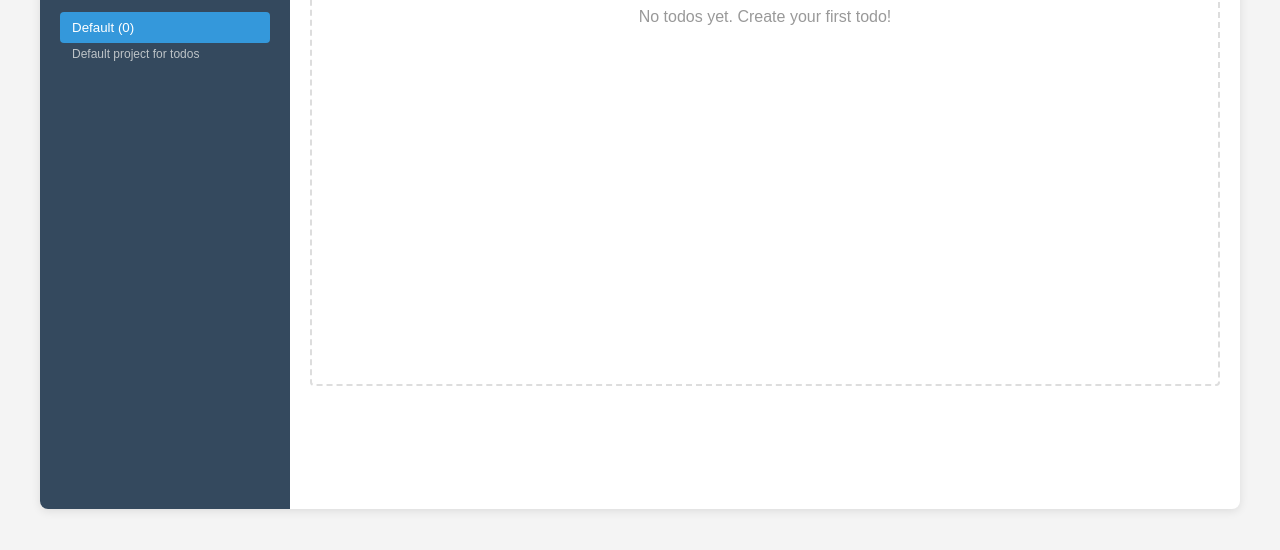
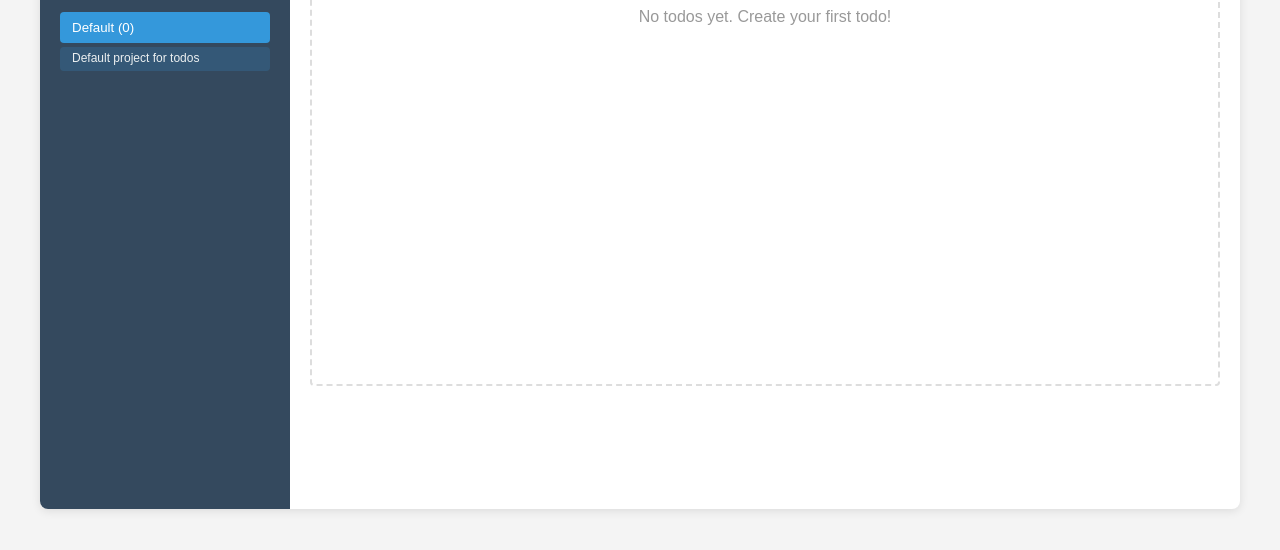
Before and after one commit to warlockobo/todolist, a website built with webpack: page src/index.html in a window 1280 px wide. Shown: the part 188-738 px from the top of the page. Built offline with nearby package versions, Linux system fonts and the light colour scheme.

Commit message:
added background to project description

```diff
--- a/src/style.css
+++ b/src/style.css
@@ -137,6 +137,14 @@ header h1 {
     color: #bdc3c7;
     line-height: 1.3;
     padding-left: 12px;
+    padding: 4px 12px;
+    border-radius: 4px;
+    transition: background-color 0.3s;
+}
+
+.project-description.active {
+    background-color: rgba(52, 152, 219, 0.2);
+    color: #ecf0f1;
 }
 
 .project-delete-btn {
--- a/src/ui.js
+++ b/src/ui.js
@@ -74,7 +74,7 @@ class UI {
                     <button class="project-btn ${project.id === this.todoManager.getCurrentProject()?.id ? 'active' : ''}">
                         ${project.name} (${project.getTodoCount()})
                     </button>
-                    ${project.description ? `<p class="project-description">${project.description}</p>` : ''}
+                    ${project.description ? `<p class="project-description ${project.id === this.todoManager.getCurrentProject()?.id ? 'active' : ''}">${project.description}</p>` : ''}
                 </div>
                 ${project.name !== 'Default' ? `<button class="project-delete-btn" title="Delete project">&times;</button>` : ''}
             `;
```
